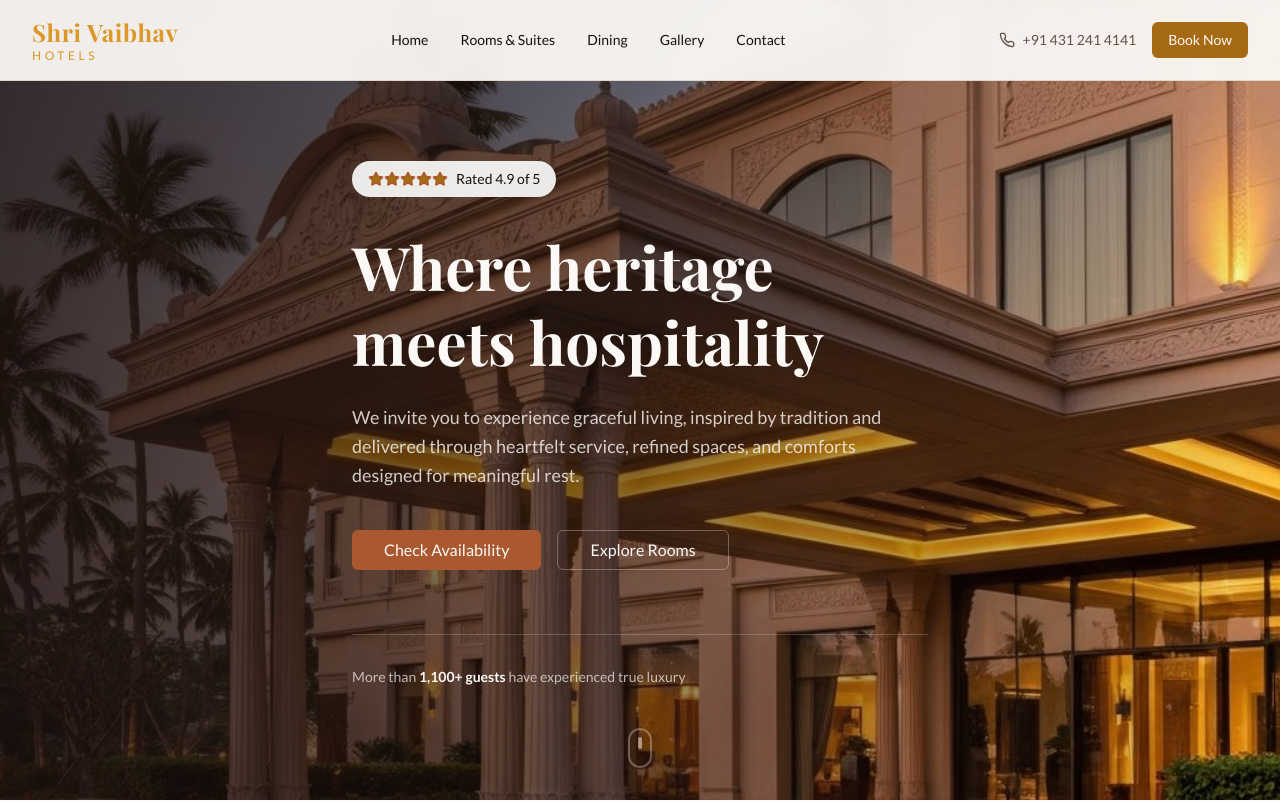
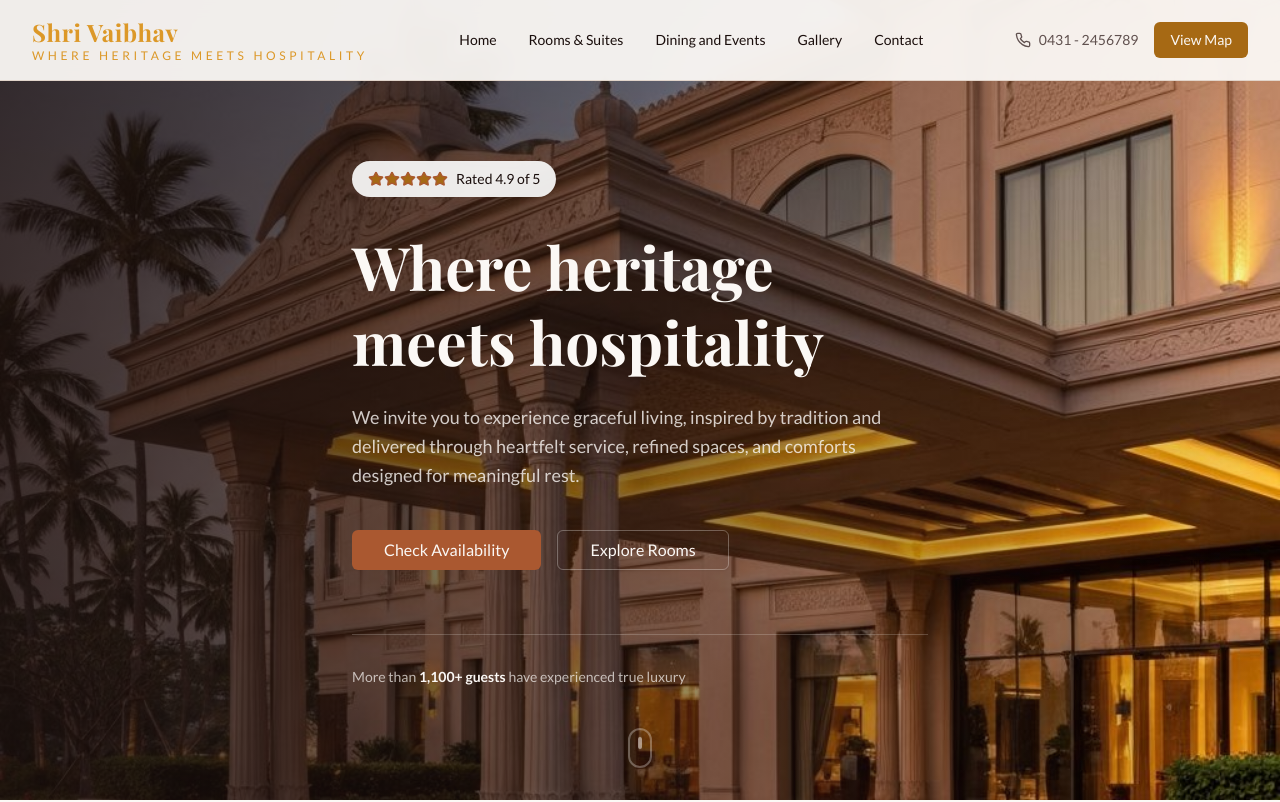
Before and after one commit to shamaayilahmed/shrivaibhav, a Next.js app: page / in a window 1280 px wide. Shown: the top 802 px of the page. Built offline with nearby package versions, Linux system fonts and the light colour scheme; a web font is replaced by a local one.

Commit message:
Update header navigation and contact details

```diff
--- a/components/header.tsx
+++ b/components/header.tsx
@@ -8,7 +8,7 @@ import { Button } from "@/components/ui/button"
 const navLinks = [
   { href: "/", label: "Home" },
   { href: "/rooms", label: "Rooms & Suites" },
-  { href: "/dining", label: "Dining" },
+  { href: "/dining", label: "Dining and Events" },
   { href: "/gallery", label: "Gallery" },
   { href: "/contact", label: "Contact" },
 ]
@@ -26,7 +26,7 @@ export function Header() {
               Shri Vaibhav
             </span>
             <span className="color-logo text-xs text-muted-foreground tracking-[0.3em] uppercase">
-              Hotels
+              Where heritage meets hospitality
             </span>
           </Link>
 
@@ -46,14 +46,14 @@ export function Header() {
           {/* Right Side Actions */}
           <div className="hidden lg:flex items-center gap-4">
             <a
-              href="tel:+914312414141"
+              href="tel:+04312456789"
               className="flex items-center gap-2 text-sm text-muted-foreground hover:text-foreground transition-colors"
             >
               <Phone className="h-4 w-4" />
-              +91 431 241 4141
+              0431 - 2456789
             </a>
             <Button asChild className="bg-primary text-primary-foreground hover:bg-primary/90">
-              <Link href="/contact">Book Now</Link>
+              <Link href="https://maps.app.goo.gl/3sdjtgP9VmpHfiEcA" target="_blank">View Map</Link>
             </Button>
           </div>
 
@@ -89,14 +89,14 @@ export function Header() {
             ))}
             <div className="pt-4 border-t border-border">
               <a
-                href="tel:+914312414141"
+                href="tel:04312456789"
                 className="flex items-center gap-2 text-sm text-muted-foreground py-2"
               >
                 <Phone className="h-4 w-4" />
-                +91 431 241 4141
+                0431 - 2456789
               </a>
               <Button asChild className="w-full mt-4 bg-primary text-primary-foreground">
-                <Link href="/contact">Book Now</Link>
+                <Link href="https://maps.app.goo.gl/3sdjtgP9VmpHfiEcA" target="_blank">View Map</Link>
               </Button>
             </div>
           </nav>
```
